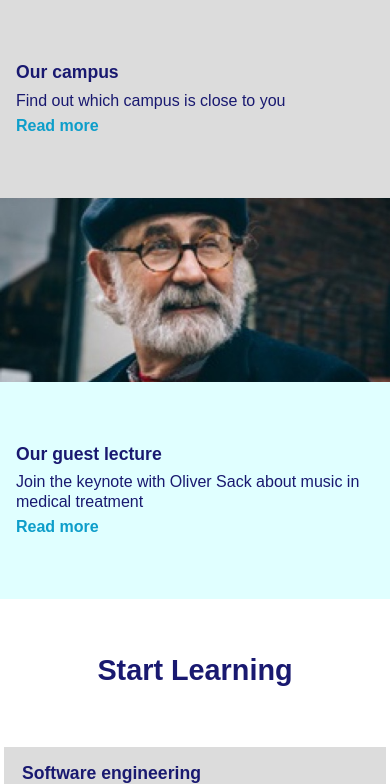
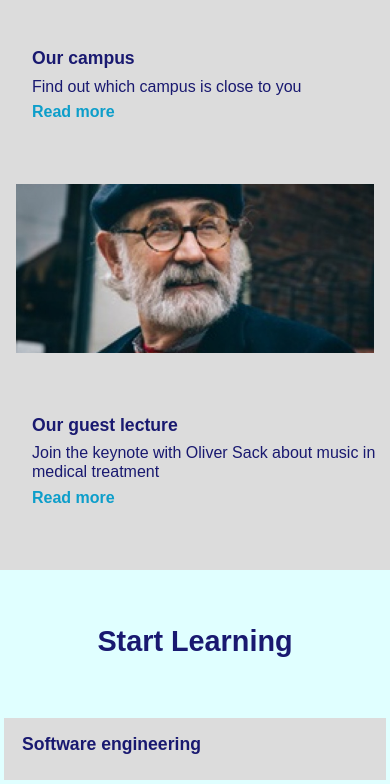
Before and after one commit to naomihk/Capstone, a plain HTML site: page index.html in a window 390 px wide. Shown: the part 1216-2000 px from the top of the page. Drawn offline with Linux system fonts and the light colour scheme.

Commit message:
going home

```diff
--- a/resources/css/style.css
+++ b/resources/css/style.css
@@ -129,9 +129,11 @@ padding: 2em 1em;
 
 .equal-height-container .second.practice {
   width: 100%;
-  padding-top: 0;
   justify-content: center;
+}
 
+.second.practice {
+  padding: 1em 1em 0 1em;
 }
 
 .desktop-image {
@@ -142,13 +144,14 @@ padding: 2em 1em;
   display: flex;
 }
 
+
 .second-a {
 flex-direction: column;
 }
 
 .second.practice .second-a img {
   width: 100%;
-  padding: 0;
+  padding: 0 1em;
   height: auto;
   align-self: center;
 }
@@ -156,6 +159,10 @@ flex-direction: column;
 .second.practice .second-a .description {
 width: 100%;
 padding: 4em 1em;
+}
+
+.second-a.grey {
+  background-color: #DCDCDC;
 }
 
   /*Mobile Courses*/
@@ -167,10 +174,11 @@ padding: 4em 1em;
   .mobile-course {
     display: flex;
     flex-direction: column;
+    padding-bottom: 1.5em;
   }
 
   .container:nth-child(2n) {
-    background-color: white;
+    background-color: #white;
   }
 
     /*Mobile Exhibit*/
@@ -200,6 +208,8 @@ video {
   padding: 0;
   flex-basis: 100%;
 }
+
+
 
 
 /*Mobile Footer*/
@@ -355,11 +365,11 @@ video {
   width: 100%;
 }
 
-
-
 .grey {
   background-color: #E0FFFF;
 }
+
+
 
 /*Courses*/
 
```
